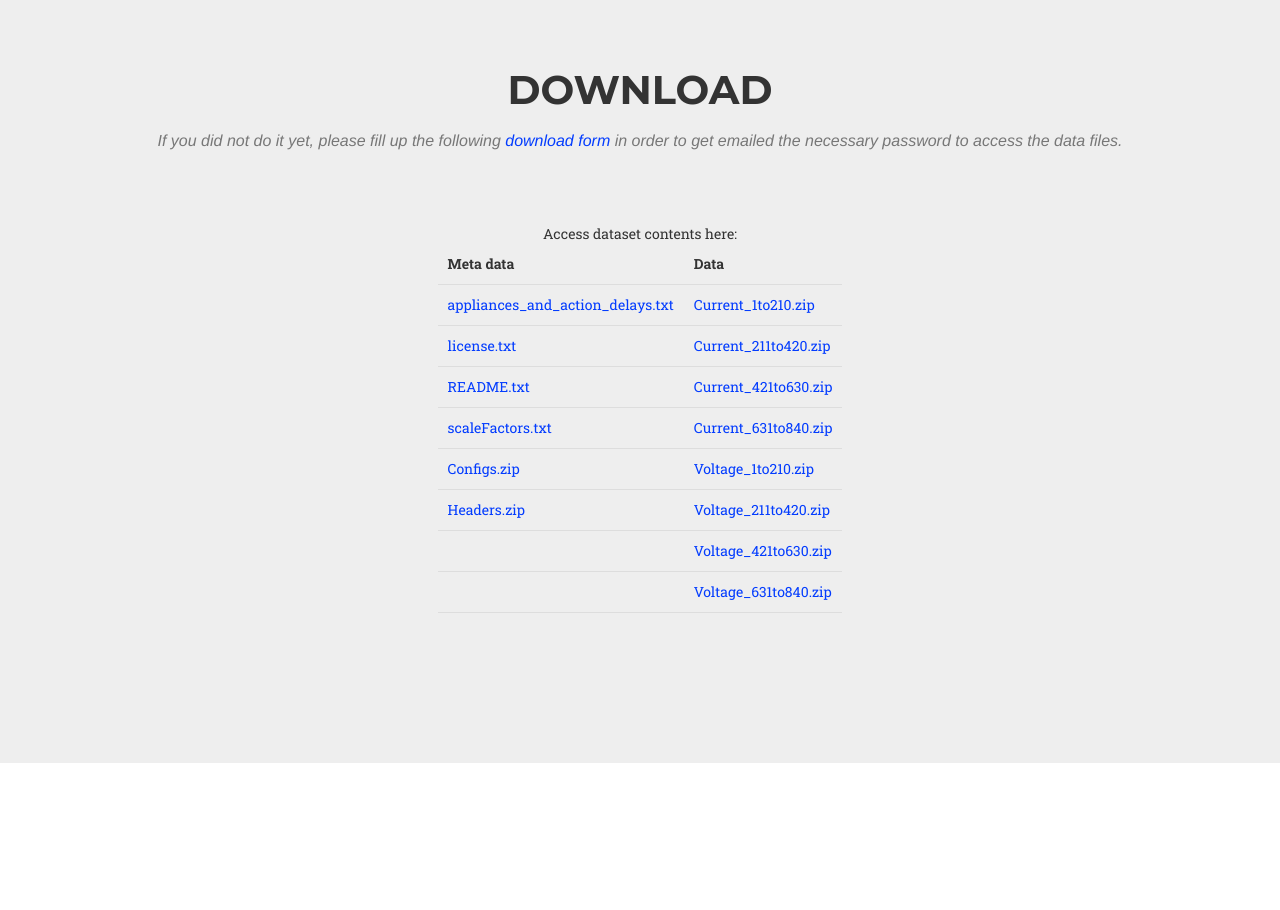
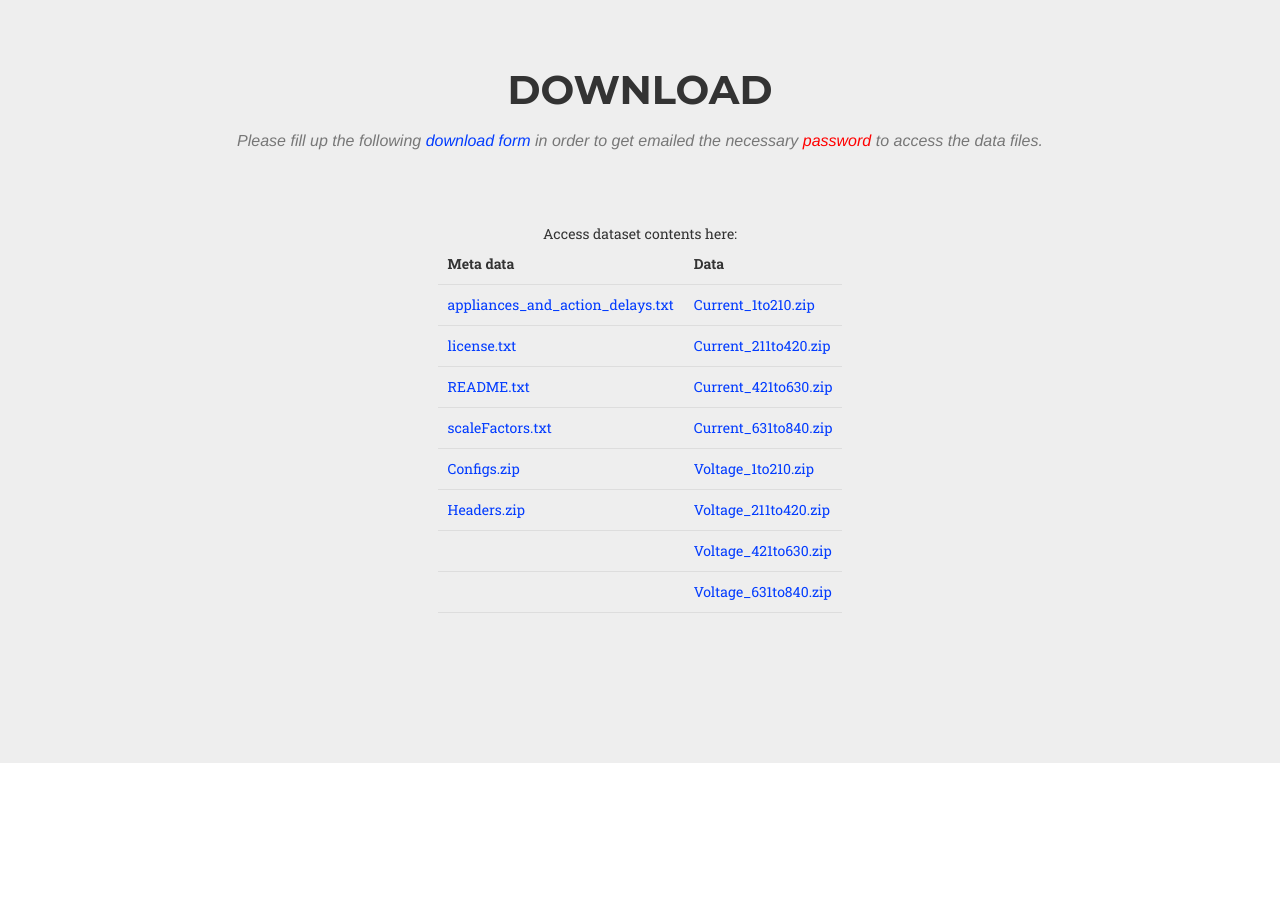
Before and after one commit to coolldataset/coolldataset.github.io, a website: page index.html in a window 1280 px wide. Shown: the part 1320-2230 px from the top of the page. Drawn offline with nearby package versions, Linux system fonts and the light colour scheme; a web font is replaced by a local one.

Commit message:
modify index

```diff
--- a/index.html
+++ b/index.html
@@ -108,10 +108,10 @@
             <div class="row text-center">
                 <div class="col-lg-12 text-center">
                     <h2 class="section-heading">Download</h2>
-                    <h3 class="section-subheading text-muted">If you did not do it yet, please fill up the following
+                    <h3 class="section-subheading text-muted">Please fill up the following
 					<a href  ="https://www.univ-orleans.fr/prisme/_fuo_/controlled-onoff-loads-library-cooll-dataset-download-form"
 					target="_blank">download form</a>
-					in order to get emailed the necessary password to access the data files.
+					in order to get emailed the necessary <font color="red">password</font> to access the data files.
 					</h3>
 					Access dataset contents here:
 					<style>
```
